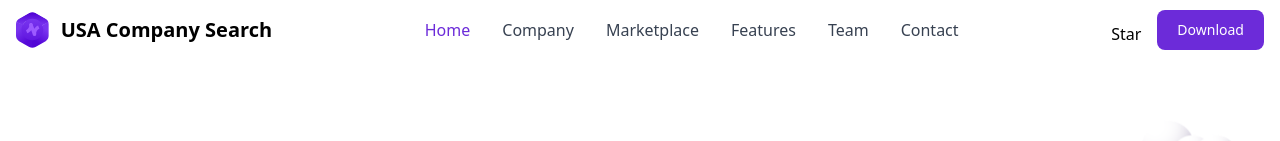
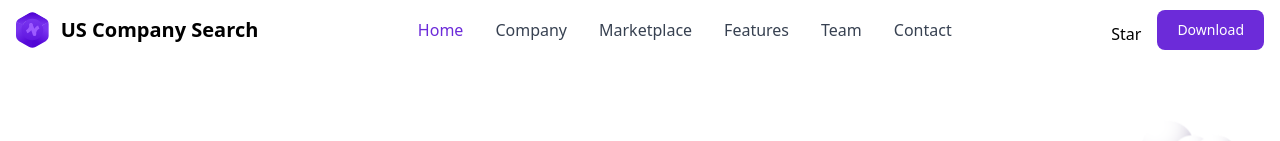
Before and after one commit to nikitameen/employer, a website: page index.html in a window 1280 px wide. Shown: the top 141 px of the page. Drawn offline with nearby package versions, Linux system fonts and the light colour scheme.

Commit message:
Update index.html

```diff
--- a/index.html
+++ b/index.html
@@ -42,7 +42,7 @@
             <div class="flex flex-wrap items-center justify-between max-w-screen-xl px-4 mx-auto">
                 <a href="#" class="flex items-center">
                     <img src="./images/logo.svg" class="h-6 mr-3 sm:h-9" alt="Global Company Search Logo" />
-                    <span class="self-center text-xl font-semibold whitespace-nowrap dark:text-white">USA Company Search</span>
+                    <span class="self-center text-xl font-semibold whitespace-nowrap dark:text-white">US Company Search</span>
                 </a>
                 <div class="flex items-center lg:order-2">
                     <div class="hidden mt-2 mr-4 sm:inline-block">
```
